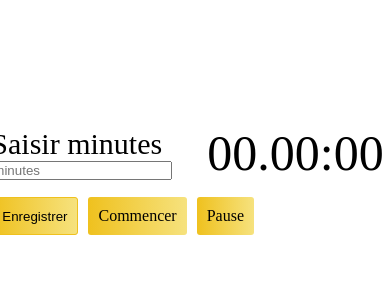
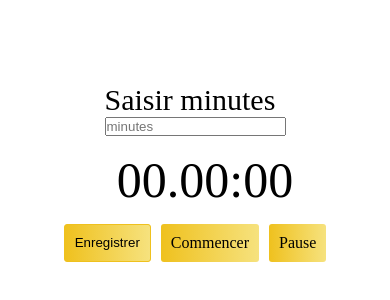
Before and after one commit to krommmm/minuteur, a website: page index.html in a window 390 px wide. Shown: the part 250-550 px from the top of the page. Drawn offline with nearby package versions, Linux system fonts and the light colour scheme.

Commit message:
ajout all

```diff
--- a/CSS/styles.css
+++ b/CSS/styles.css
@@ -89,3 +89,9 @@ label{
 .bouton, .bouton_stop{
 	margin-left: 10px;
 }
+
+@media screen and (max-width: 550px){
+	.minutes{
+		flex-direction:column;
+	}
+}
--- a/index.html
+++ b/index.html
@@ -2,7 +2,8 @@
 <html lang="fr">
 	<head>
 		<title>Minuteur</title>
-<meta charset="utf-8" />
+		<meta charset="utf-8" />
+		<meta name="viewport" content="width=device-width, initial-scale=1" />
 		<link rel="stylesheet" type="text/css" href="./CSS/styles.css" />
 		<link rel="preconnect" href="https://fonts.googleapis.com" />
 		<link rel="preconnect" href="https://fonts.gstatic.com" crossorigin />
```
